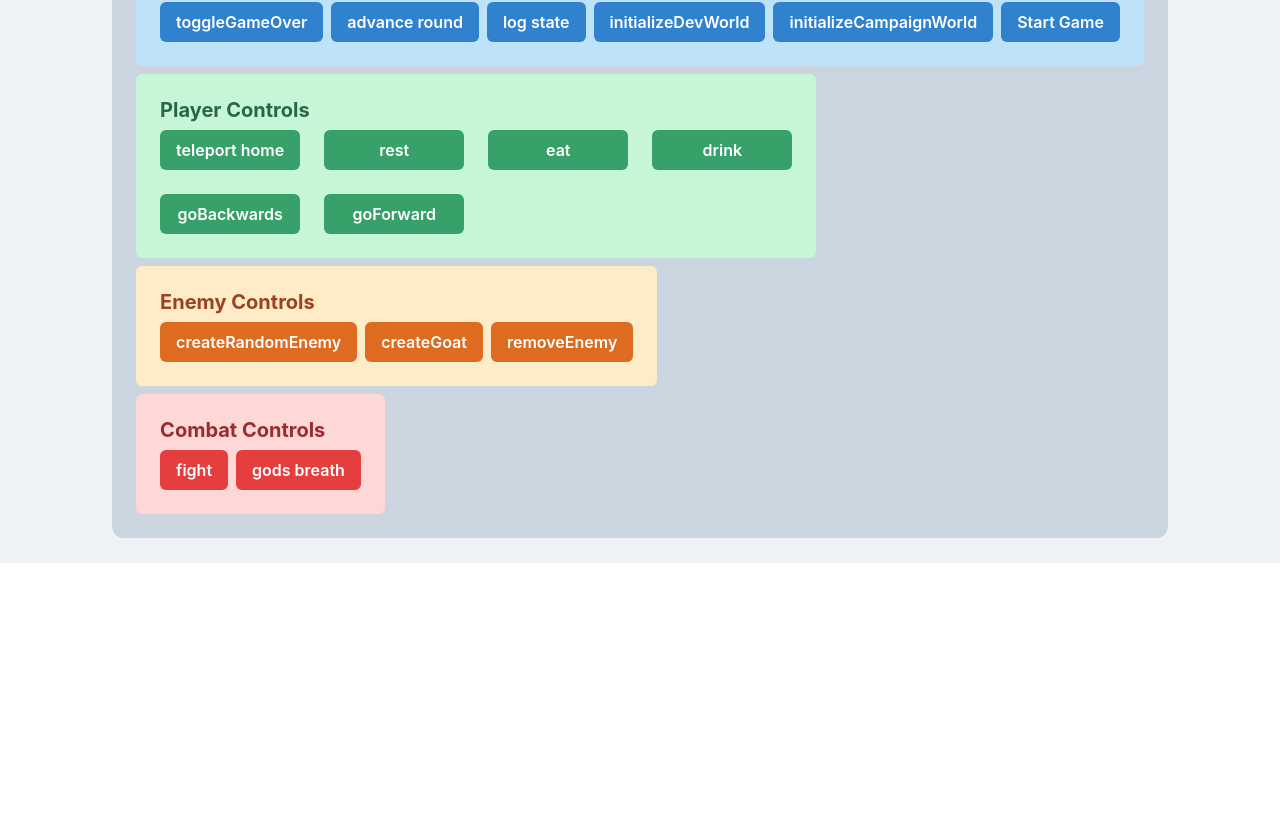
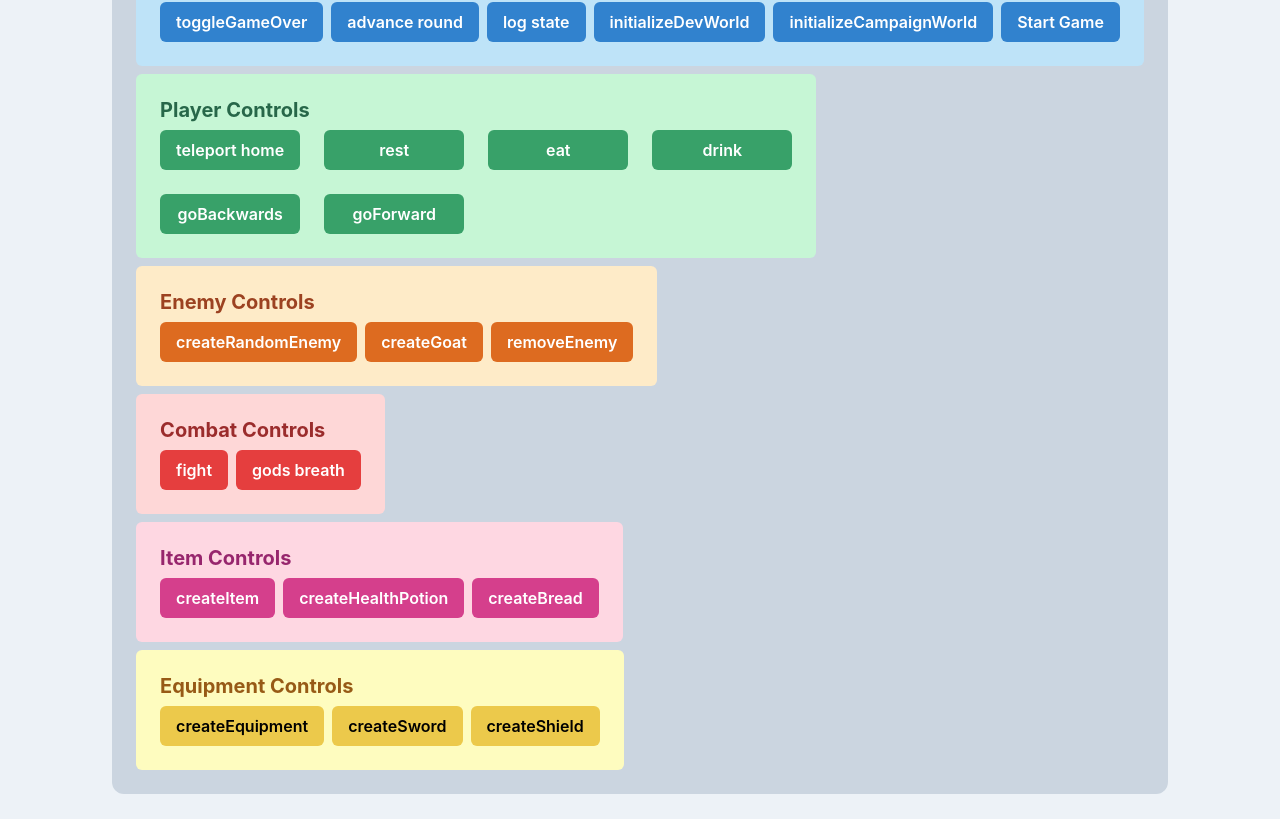
Before and after one commit to TheFlyingWhale/Inter-Mundos-React-Typescript, a React (Create React App) app: page / in a window 1280 px wide. Shown: the part 662-1481 px from the top of the page. Before the commit the page ends 1225 px from the top, so only its background shows below. Built offline with nearby package versions, Linux system fonts and the light colour scheme.

Commit message:
implement items and equipment

```diff
--- /dev/null
+++ b/src/classes/Equipment.ts
@@ -0,0 +1,57 @@
+export type EquipmentTypes = Equipment | Sword | Shield;
+
+export class Equipment {
+	public id: string;
+	public name: string;
+
+	constructor({
+		id,
+		name = 'default item name',
+	}: {
+		id: string;
+		name?: string;
+	}) {
+		this.id = id;
+		this.name = name;
+	}
+}
+
+export class Sword extends Equipment {
+	public strength: number;
+
+	constructor({
+		id,
+		name = 'Sword',
+		strength = 25,
+	}: {
+		id: string;
+		name?: string;
+		strength?: number;
+	}) {
+		super({
+			id: id,
+			name: name,
+		});
+		this.strength = strength;
+	}
+}
+
+export class Shield extends Equipment {
+	public strength: number;
+
+	constructor({
+		id,
+		name,
+		strength = 25,
+	}: {
+		id: string;
+		name?: string;
+		strength?: number;
+	}) {
+		super({
+			id: id,
+			name: name,
+		});
+		this.strength = strength;
+	}
+}
--- /dev/null
+++ b/src/classes/Item.ts
@@ -0,0 +1,97 @@
+export type ItemTypes = Item | HealthPotion | Bread | WaterFlask | EnergyPotion;
+
+export class Item {
+	public id: string;
+	public name: string;
+
+	constructor({
+		id,
+		name = 'default item name',
+	}: {
+		id: string;
+		name?: string;
+	}) {
+		this.id = id;
+		this.name = name;
+	}
+}
+
+export class HealthPotion extends Item {
+	public strength: number;
+
+	constructor({
+		id,
+		name = 'Health Potion',
+		strength = 25,
+	}: {
+		id: string;
+		name?: string;
+		strength?: number;
+	}) {
+		super({
+			id: id,
+			name: name,
+		});
+		this.strength = strength;
+	}
+}
+
+export class Bread extends Item {
+	public strength: number;
+
+	constructor({
+		id,
+		name = 'Bread',
+		strength = 25,
+	}: {
+		id: string;
+		name?: string;
+		strength?: number;
+	}) {
+		super({
+			id: id,
+			name: name,
+		});
+		this.strength = strength;
+	}
+}
+
+export class WaterFlask extends Item {
+	public strength: number;
+
+	constructor({
+		id,
+		name = 'Water Flask',
+		strength = 25,
+	}: {
+		id: string;
+		name?: string;
+		strength?: number;
+	}) {
+		super({
+			id: id,
+			name: name,
+		});
+		this.strength = strength;
+	}
+}
+
+export class EnergyPotion extends Item {
+	public strength: number;
+
+	constructor({
+		id,
+		name = 'Energy Potion',
+		strength = 25,
+	}: {
+		id: string;
+		name?: string;
+		strength?: number;
+	}) {
+		super({
+			id: id,
+			name: name,
+		});
+		this.strength = strength;
+	}
+}
--- a/src/components/developerControlPanel.tsx
+++ b/src/components/developerControlPanel.tsx
@@ -1,12 +1,25 @@
-import { Heading, VStack, HStack, Button, Grid } from "@chakra-ui/react";
-import { useGameContext } from "../context/GameContext";
+import { Heading, VStack, HStack, Button, Grid } from '@chakra-ui/react';
+import { useGameContext } from '../context/GameContext';
+
 import {
 	createEnemyWithRandomStats,
 	createGoat,
 	createEnemyBasedOnLevel,
-} from "../services/enemyService";
-import { createCampaignMap } from "../services/worldService";
-import { World } from "../classes/World";
+} from '../services/enemyService';
+import { createCampaignMap } from '../services/worldService';
+import { World } from '../classes/World';
+
+import {
+	createItem,
+	createHealthPotion,
+	createBread,
+} from '../services/itemService';
+
+import {
+	createEquipment,
+	createSword,
+	createShield,
+} from '../services/equipmentService';
 
 export const DeveloperControlPanel = () => {
 	return (
@@ -19,6 +32,8 @@ export const DeveloperControlPanel = () => {
 				<PlayerControls />
 				<EnemyControls />
 				<CombatControls />
+				<ItemControls />
+				<EquipmentControls />
 			</VStack>
 		</>
 	);
@@ -33,33 +48,22 @@ const GameControls = () => {
 				Game Controls
 			</Heading>
 			<HStack>
-                <Button
-                    colorScheme="blue"
-                    onClick={gameCommands.toggleGameOver}
-                >
+				<Button colorScheme="blue" onClick={gameCommands.toggleGameOver}>
 					toggleGameOver
 				</Button>
 				<Button colorScheme="blue" onClick={gameCommands.advanceRound}>
 					advance round
 				</Button>
-                <Button
-                    colorScheme="blue"
-                    onClick={() => console.log(gameState)}
-                >
+				<Button colorScheme="blue" onClick={() => console.log(gameState)}>
 					log state
 				</Button>
-                <Button
-                    colorScheme="blue"
-                    onClick={gameCommands.initializeWorld}
-                >
+				<Button colorScheme="blue" onClick={gameCommands.initializeWorld}>
 					initializeDevWorld
 				</Button>
 				<Button
 					colorScheme="blue"
 					onClick={() => {
-                        gameCommands.setWorld(
-                            new World("The world between", 11)
-                        );
+						gameCommands.setWorld(new World('The world between', 11));
 						gameCommands.setWorldMap(createCampaignMap());
 					}}
 				>
@@ -190,17 +194,17 @@ const CombatControls = () => {
 			playerDamage + (willPlayerCrit ? calculatedPlayerCrit : 0);
 
 		console.clear();
-        console.log("- Enemy:");
-        console.log("enemyDamage", enemyDamage);
-        console.log("willEnemyCrit", willEnemyCrit);
-        console.log("calculatedEnemyCritDamage", calculatedEnemyCrit);
-        console.log("totalEnemyDamage", totalEnemyDamage);
+		console.log('- Enemy:');
+		console.log('enemyDamage', enemyDamage);
+		console.log('willEnemyCrit', willEnemyCrit);
+		console.log('calculatedEnemyCritDamage', calculatedEnemyCrit);
+		console.log('totalEnemyDamage', totalEnemyDamage);
 
-        console.log("\n- Player");
-        console.log("playerDamage", playerDamage);
-        console.log("willPlayerCrit", willPlayerCrit);
-        console.log("calculatedPlayerDamage", calculatedPlayerCrit);
-        console.log("totalPlayerDamage", totalPlayerDamage);
+		console.log('\n- Player');
+		console.log('playerDamage', playerDamage);
+		console.log('willPlayerCrit', willPlayerCrit);
+		console.log('calculatedPlayerDamage', calculatedPlayerCrit);
+		console.log('totalPlayerDamage', totalPlayerDamage);
 
 		gameCommands.decreaseEnemyHealth(totalPlayerDamage);
 		gameCommands.decreasePlayerHealth(totalEnemyDamage);
@@ -225,3 +229,74 @@ const CombatControls = () => {
 		</VStack>
 	);
 };
+
+const ItemControls = () => {
+	const handleCreateItem = () => {
+		const newItem = createItem();
+		console.log(newItem);
+	};
+
+	const handleCreateHealthPotion = () => {
+		const newItem = createHealthPotion();
+		console.log(newItem);
+	};
+
+	const handleCreateBread = () => {
+		const newItem = createBread();
+		console.log(newItem);
+	};
+
+	return (
+		<VStack p={6} borderRadius={6} bg="pink.100" alignItems="start">
+			<Heading size="md" color="pink.700">
+				Item Controls
+			</Heading>
+			<HStack>
+				<Button colorScheme="pink" onClick={handleCreateItem}>
+					createItem
+				</Button>
+				<Button colorScheme="pink" onClick={handleCreateHealthPotion}>
+					createHealthPotion
+				</Button>
+				<Button colorScheme="pink" onClick={handleCreateBread}>
+					createBread
+				</Button>
+			</HStack>
+		</VStack>
+	);
+};
+const EquipmentControls = () => {
+	const handleCreateEquipment = () => {
+		const newEquipment = createEquipment();
+		console.log(newEquipment);
+	};
+
+	const handleCreateSword = () => {
+		const newEquipment = createSword();
+		console.log(newEquipment);
+	};
+
+	const handleCreateShield = () => {
+		const newEquipment = createShield();
+		console.log(newEquipment);
+	};
+
+	return (
+		<VStack p={6} borderRadius={6} bg="yellow.100" alignItems="start">
+			<Heading size="md" color="yellow.700">
+				Equipment Controls
+			</Heading>
+			<HStack>
+				<Button colorScheme="yellow" onClick={handleCreateEquipment}>
+					createEquipment
+				</Button>
+				<Button colorScheme="yellow" onClick={handleCreateSword}>
+					createSword
+				</Button>
+				<Button colorScheme="yellow" onClick={handleCreateShield}>
+					createShield
+				</Button>
+			</HStack>
+		</VStack>
+	);
+};
--- /dev/null
+++ b/src/services/equipmentService.ts
@@ -0,0 +1,18 @@
+import { EquipmentTypes, Equipment, Sword, Shield } from '../classes/Equipment';
+
+let globalEquipmentId = 0;
+
+export const createEquipment = (): EquipmentTypes => {
+	const equipmentId = globalEquipmentId++;
+	return new Equipment({ id: `equipment${equipmentId}` });
+};
+
+export const createSword = (): EquipmentTypes => {
+	const equipmentId = globalEquipmentId++;
+	return new Sword({ id: `sword${equipmentId}` });
+};
+
+export const createShield = (): EquipmentTypes => {
+	const equipmentId = globalEquipmentId++;
+	return new Shield({ id: `shield${equipmentId}` });
+};
--- /dev/null
+++ b/src/services/itemService.ts
@@ -0,0 +1,35 @@
+import {
+	ItemTypes,
+	Item,
+	HealthPotion,
+	Bread,
+	WaterFlask,
+	EnergyPotion,
+} from '../classes/Item';
+
+let globalItemId = 0;
+
+export const createItem = (): ItemTypes => {
+	const itemId = globalItemId++;
+	return new Item({ id: `item${itemId}` });
+};
+
+export const createHealthPotion = () => {
+	const itemId = globalItemId++;
+	return new HealthPotion({ id: `healthPotion${itemId}` });
+};
+
+export const createBread = () => {
+	const itemId = globalItemId++;
+	return new Bread({ id: `bread${itemId}` });
+};
+
+export const createWaterFlask = () => {
+	const itemId = globalItemId++;
+	return new WaterFlask({ id: `waterFlask${itemId}` });
+};
+
+export const createEneryPotion = () => {
+	const itemId = globalItemId++;
+	return new EnergyPotion({ id: `energyPotion${itemId}` });
+};
```
Lines whose indentation alone changed are shown as unchanged.
